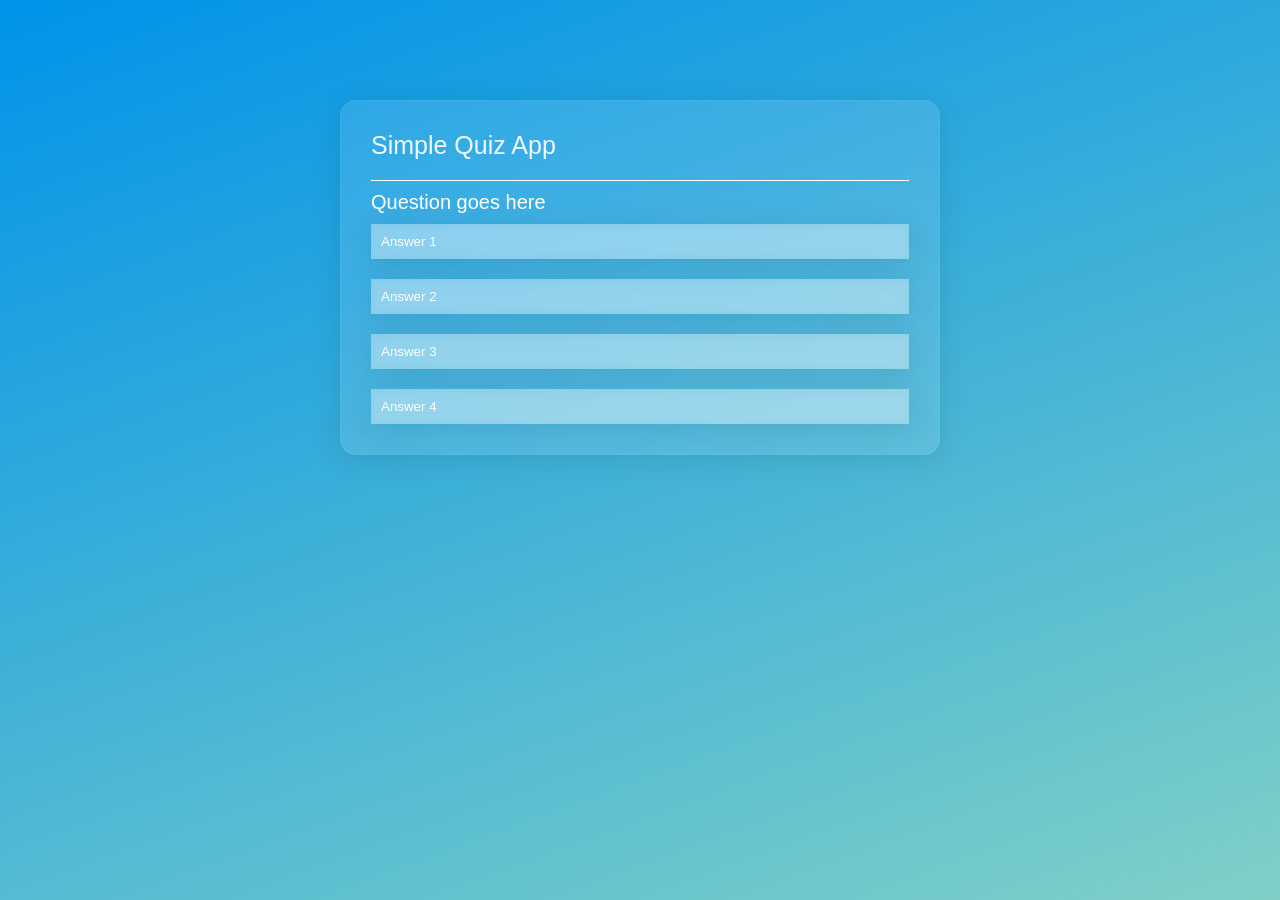
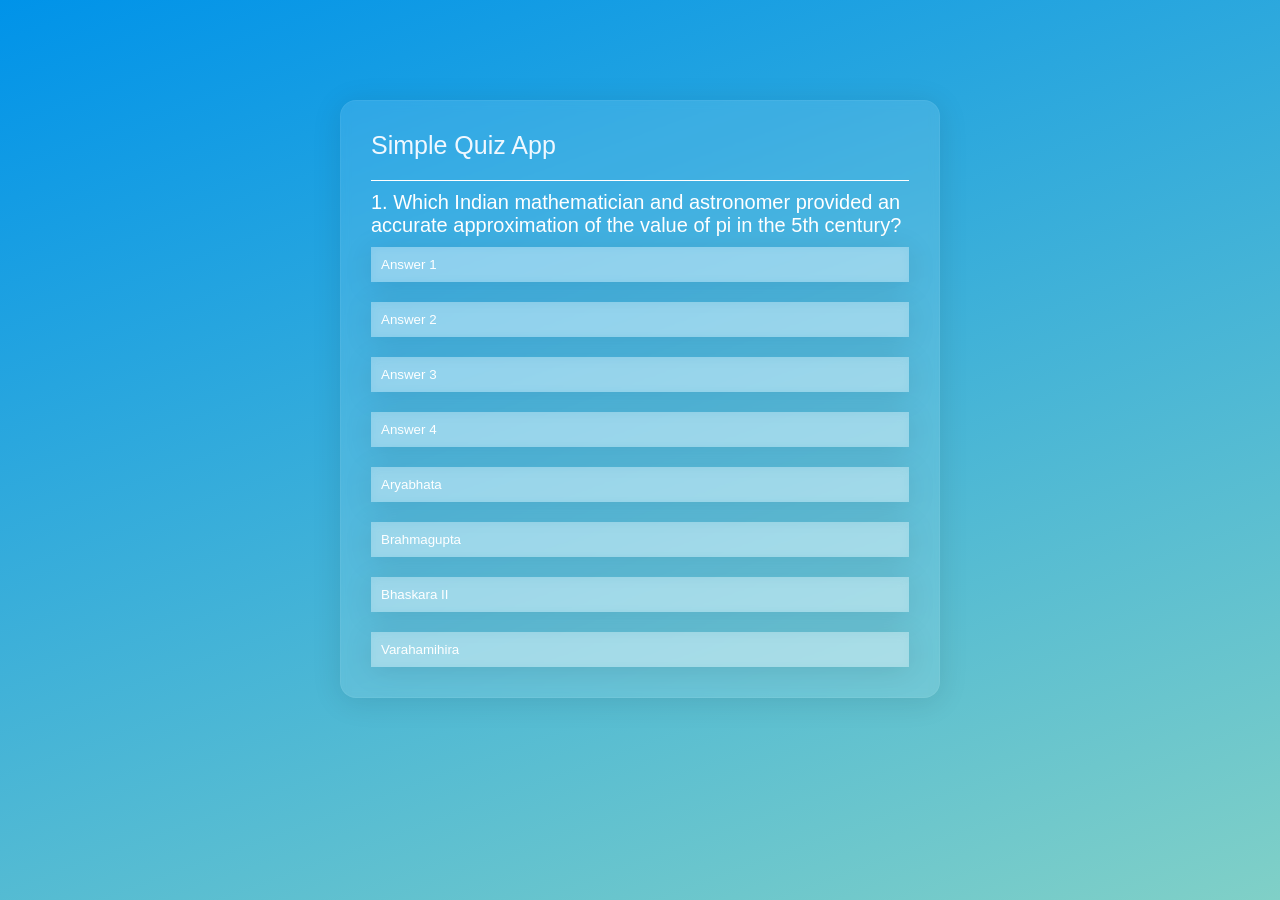
Before and after one commit to AryanTele/quiz-app, a plain HTML site: page index.html in a window 1280 px wide. Drawn offline with Linux system fonts and the light colour scheme.

Commit message:
Displaying questions in HTML

```diff
--- a/index.html
+++ b/index.html
@@ -9,8 +9,8 @@
   <body>
     <div class="app">
       <h1>Simple Quiz App</h1>
-      <div id="quiz">
-        <h2 class="question">Question goes here</h2>
+      <div class="quiz">
+        <h2 id="question">Question goes here</h2>
         <div id="answer-button">
           <button class="btn">Answer 1</button>
           <button class="btn">Answer 2</button>
--- a/script.js
+++ b/script.js
@@ -40,16 +40,31 @@ const questions = [
   },
 ];
 
-const question = document.getElementById("question");
-const answerBtn = document.getElementById("answer-btn");
-const nextBtn = document.getElementById("next-btn");
+const questionElement = document.getElementById("question");
+const answerButton = document.getElementById("answer-button");
+const nextButton = document.getElementById("next-btn");
 
-let currQuesIndex = 0;
+let currentQuestionIndex = 0;
 let score = 0;
 
 function startQuiz() {
-  currQuesIndex = 0;
+  currentQuestionIndex = 0;
   score = 0;
-  nextBtn.innerHTML = "Next";
+  nextButton.innerHTML = "Next";
   showQuestion();
 }
+
+function showQuestion() {
+  let currentQuestion = questions[currentQuestionIndex];
+  let questionNo = currentQuestionIndex + 1;
+  questionElement.innerHTML = questionNo + ". " + currentQuestion.question;
+
+  currentQuestion.answers.forEach((answer) => {
+    const button = document.createElement("button");
+    button.innerHTML = answer.text;
+    button.classList.add("btn");
+    answerButton.appendChild(button);
+  });
+}
+
+startQuiz();
--- a/style.css
+++ b/style.css
@@ -33,7 +33,7 @@ body {
   border-bottom: 1px solid #fff;
 }
 
-#quiz h2 {
+.quiz h2 {
   font-size: 20px;
   color: #fff;
   font-weight: 400;
```
